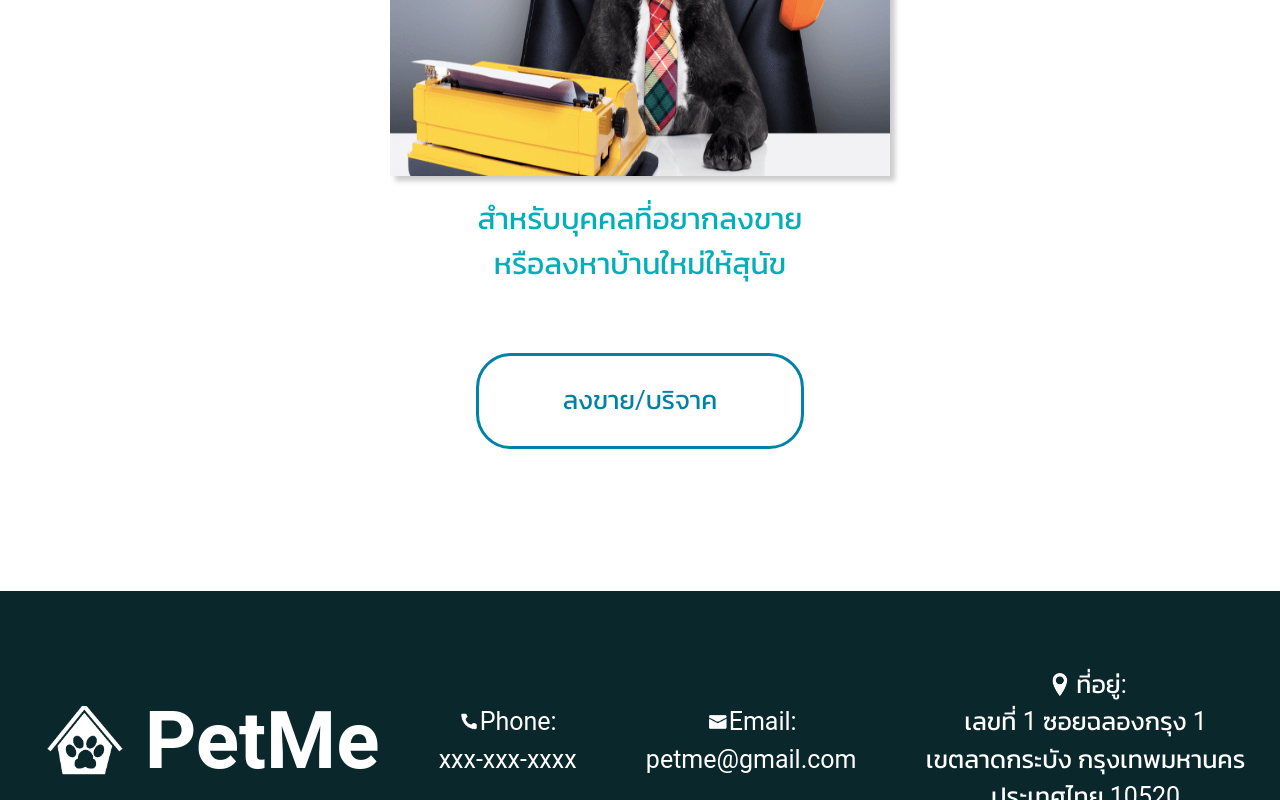
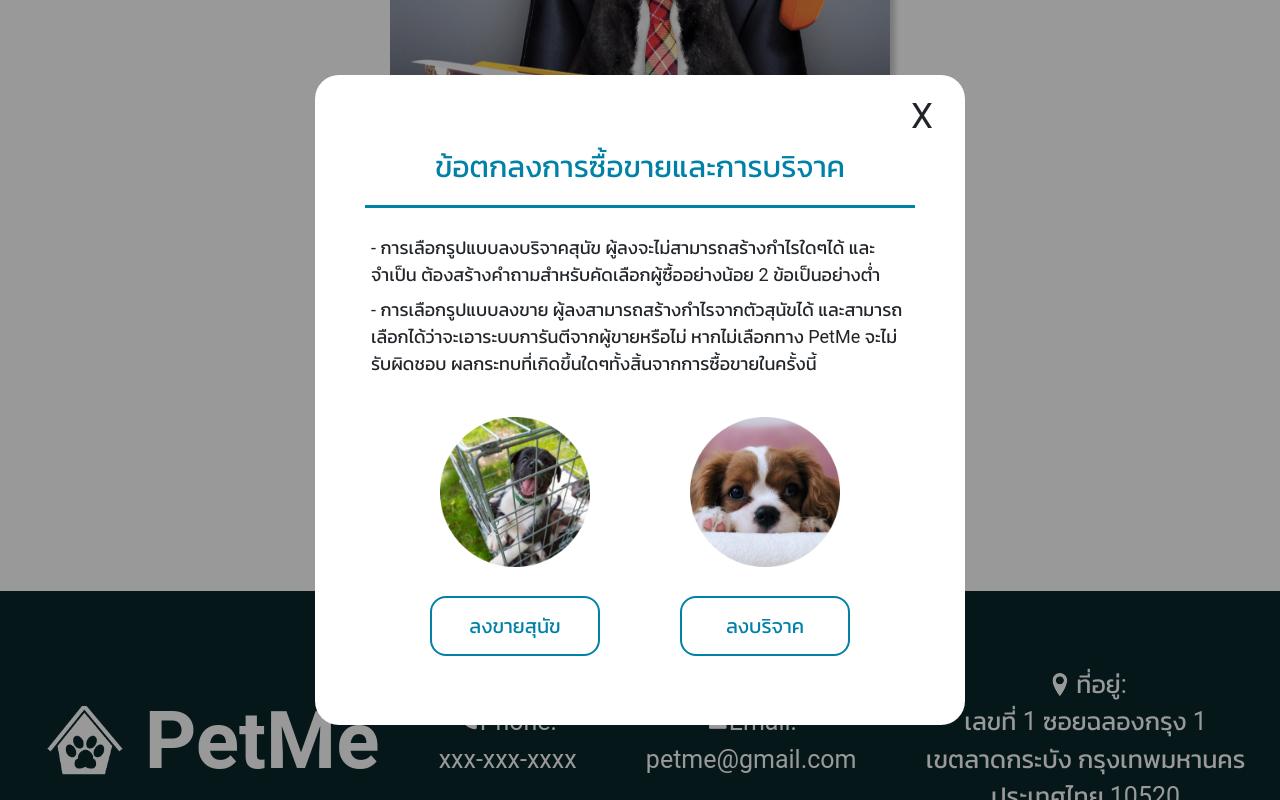
Before and after one commit to TNKKung/all-petme-project, a React (Create React App) app in the folder front-end/: page / in a window 1280 px wide. Both pictures are taken after a click on the button "ลงขาย/บริจาค". Shown: the part 4086-4886 px from the top of the page. Built offline with nearby package versions, Linux system fonts and the light colour scheme.

Commit message:
popup
Co-authored-by: Thanyathon Pornsawatchai <thanyathon.dev@gmail.com>

```diff
--- /dev/null
+++ b/front-end/src/components/Popup/Popup.css
@@ -0,0 +1,18 @@
+.popup-wrapper {
+  position: fixed;
+  top: 0;
+  left: 0;
+  width: 100vw;
+  height: 100vh;
+  display: flex;
+  justify-content: center;
+  align-items: center;
+  background: rgba(0, 0, 0, 0.4);
+}
+
+.popup-box {
+  width: 650px;
+  height: 650px;
+  background: white;
+  border-radius: 1.5rem;
+}
--- /dev/null
+++ b/front-end/src/components/Popup/Popup.js
@@ -0,0 +1,36 @@
+import React, { useState } from 'react'
+import ReactDOM from 'react-dom'
+import './Popup.css'
+
+function Popup({ children, popup, className }) {
+  if (!popup) throw new Error('!!! Please pass `popup` to the <Popup/> !!!')
+  return (
+    <>
+      {popup.isShow &&
+        ReactDOM.createPortal(
+          <div className='popup-wrapper' onClick={popup.close}>
+            <div
+              className={`popup-box ${className}`}
+              onClick={(e) => {
+                e.stopPropagation()
+              }}
+            >
+              {children}
+            </div>
+          </div>,
+          document.body
+        )}
+    </>
+  )
+}
+
+Popup.usePopup = () => {
+  const [show, setShow] = useState(false)
+  return {
+    isShow: show,
+    open: () => setShow(true),
+    close: () => setShow(false),
+  }
+}
+
+export default Popup
--- a/front-end/src/components/page/homePage/home2.css
+++ b/front-end/src/components/page/homePage/home2.css
@@ -35,6 +35,78 @@
   cursor: pointer;
   opacity: 0.5;
 } */
+
+.popup-box-large {
+  padding: 1rem;
+  display: flex;
+  flex-direction: column;
+  align-items: center;
+}
+.popup-closeButton {
+  font-size: 35px;
+  margin-left: auto;
+  margin-bottom: 0.05rem;
+  width: 54px;
+  text-align: center;
+  cursor: pointer;
+  /* background: rgb(180, 149, 149); */
+}
+.popup-line {
+  background: #0081a7;
+  width: 550px;
+  height: 3px;
+  display: flex;
+}
+.popup-text1 {
+  font-size: 30px;
+  color: #0081a7;
+  /* text-align: center; */
+}
+.popup-text2 {
+  font-size: 18px;
+  padding: 1.6rem 2.5rem 1rem 2.5rem;
+  /* background: #00afb9; */
+  margin-bottom: -1rem;
+}
+.popup-text3 {
+  font-size: 18px;
+  padding: 0.5rem 2.5rem 1.5rem;
+  /* background: #00afb9; */
+}
+.popup-img-cover {
+  /* background-color: #00d4e0; */
+  width: 500px;
+  height: 150px;
+  display: flex;
+  justify-content: space-around;
+  align-items: center;
+}
+.popup-img {
+  width: 150px;
+}
+.popup-button-cover {
+  /* background: #ec8e82; */
+  width: 500px;
+  height: 55px;
+  display: flex;
+  flex-direction: row;
+  align-items: center;
+  justify-content: space-around;
+  margin-top: 2rem;
+}
+.popup-button {
+  /* background-color: aqua; */
+  width: 170px;
+  height: 60px;
+  display: flex;
+  justify-content: center;
+  align-items: center;
+  border-radius: 1rem;
+  border: 2px solid #0081a7;
+  color: #0081a7;
+  cursor: pointer;
+  font-size: 20px;
+}
 
 /*------------------- N E W S ---------------------------------------------*/
 
--- a/front-end/src/components/page/homePage/home2.js
+++ b/front-end/src/components/page/homePage/home2.js
@@ -1,6 +1,7 @@
 import './home2.css'
 import Slider from './slider'
 import React, { useState, useEffect } from 'react'
+import Popup from '../../Popup/Popup'
 import { FontAwesomeIcon } from '@fortawesome/react-fontawesome'
 
 import {
@@ -20,6 +21,8 @@
 import Office_dog_src from './img/office_dog.png'
 import Danated_dog_src from './img/donated_dog.jpg'
 import Welcome_background_src from './img/welcome_dog.png'
+import popupImg1 from './img/popup1.png'
+import popupImg2 from './img/popup2.png'
 
 library.add(fas, fab, far)
 
@@ -29,6 +32,8 @@
   // const [astStyle, setAstStyle] = useState('ast')
 
   const [currentPage, setCurrentPage] = useState('home')
+  const popup1 = Popup.usePopup()
+  const popup2 = Popup.usePopup()
 
   // const setToggle = () => {
   //   classStyle == 'menu-header'
@@ -91,7 +96,9 @@
               <div class='activity-details'> ที่อยากรับเลี้ยงสุนัข</div>
               <div class='activity-details'>ที่ไม่มีเจ้าของดูแล</div>
               <div class='activity-center-pad'>
-                <button class='adopt-button'>รับเลี้ยง</button>
+                <Link to='donate'>
+                  <button class='adopt-button'>รับเลี้ยง</button>
+                </Link>
               </div>
             </div>
             <div class='activity-pad'>
@@ -102,7 +109,9 @@
               <div class='activity-details'>สำหรับบุคคลที่อยากหาซื้อสุนัข</div>
               <div class='activity-details'>สายพันธ์ุที่ต้องการ</div>
               <div class='activity-center-pad'>
-                <button class='dealing-button'>ไปตลาดซื้อขาย</button>
+                <Link to='market'>
+                  <button class='dealing-button'>ไปตลาดซื้อขาย</button>
+                </Link>
               </div>
             </div>
             <div class='activity-pad'>
@@ -113,7 +122,9 @@
               <div class='activity-details'>สำหรับบุคคลที่อยากลงขาย</div>
               <div class='activity-details'>หรือลงหาบ้านใหม่ให้สุนัข</div>
               <div class='activity-center-pad'>
-                <button class='office-button'>ลงขาย/บริจาค</button>
+                <button class='office-button' onClick={popup1.open}>
+                  ลงขาย/บริจาค
+                </button>
               </div>
             </div>
           </div>
@@ -155,6 +166,32 @@
           </div>
         </div> */}
       </div>
+
+      <Popup className='popup-box-large' popup={popup1}>
+        <div className='popup-closeButton' onClick={popup1.close}>
+          X
+        </div>
+        <p className='popup-text1'>ข้อตกลงการซื้อขายและการบริจาค</p>
+        <div className='popup-line'></div>
+        <p className='popup-text2'>
+          - การเลือกรูปแบบลงบริจาคสุนัข ผู้ลงจะไม่สามารถสร้างกำไรใดๆได้
+          และจำเป็น ต้องสร้างคำถามสำหรับคัดเลือกผู้ซื้ออย่างน้อย 2
+          ข้อเป็นอย่างต่ำ
+        </p>
+        <p className='popup-text3'>
+          - การเลือกรูปแบบลงขาย ผู้ลงสามารถสร้างกำไรจากตัวสุนัขได้ และสามารถ
+          เลือกได้ว่าจะเอาระบบการันตีจากผู้ขายหรือไม่ หากไม่เลือกทาง PetMe
+          จะไม่รับผิดชอบ ผลกระทบที่เกิดขึ้นใดๆทั้งสิ้นจากการซื้อขายในครั้งนี้
+        </p>
+        <div className='popup-img-cover'>
+          <img src={popupImg1} className='popup-img' />
+          <img src={popupImg2} className='popup-img' />
+        </div>
+        <div className='popup-button-cover'>
+          <div className='popup-button'>ลงขายสุนัข</div>
+          <div className='popup-button'>ลงบริจาค</div>
+        </div>
+      </Popup>
     </div>
   )
 }
```
Also changed, not shown: front-end/src/components/page/homePage/img/popup1.png (added), front-end/src/components/page/homePage/img/popup2.png (added).
